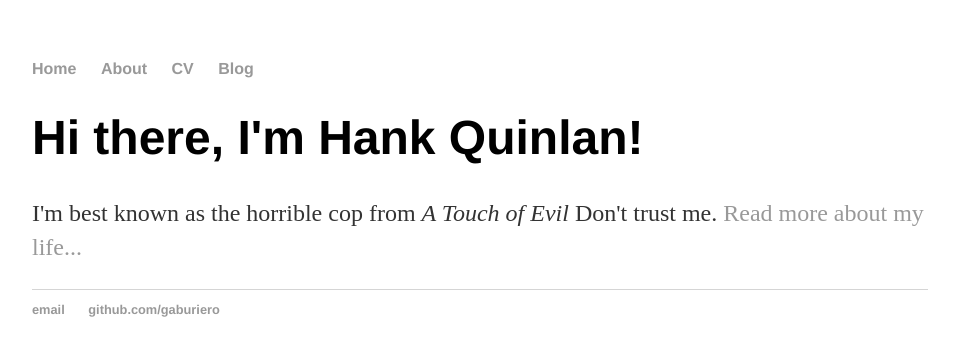
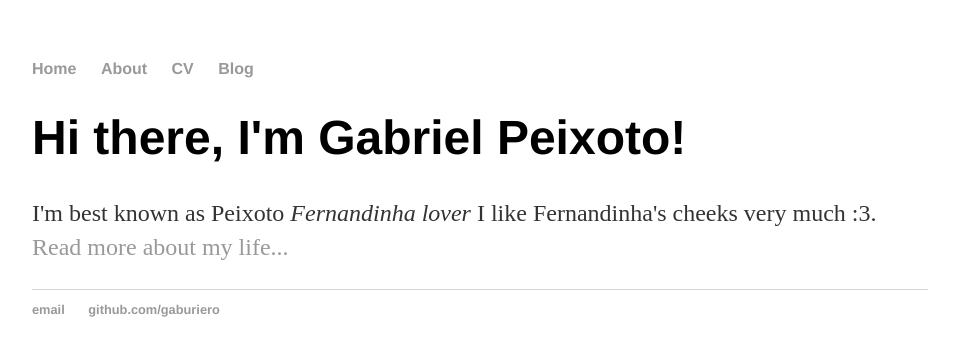
Before and after one commit to gaburiero/gaburiero.github.io, a Jekyll site: the page built from index.html, in a window 1280 px wide. Shown: the top 356 px of the page, without its empty margins (160-1115 px from the left). Built offline with Jekyll 4.4.1, drawn with Linux system fonts in a browser that asks for light colours.

Commit message:
update index.html

```diff
--- a/index.html
+++ b/index.html
@@ -1,8 +1,8 @@
 ---
 layout: default
-title: Hank Quinlan, Horrible Cop
+title: Gabriel Peixoto, Fernandinha Lover
 ---
 <div class="blurb">
-	<h1>Hi there, I'm Hank Quinlan!</h1>
-	<p>I'm best known as the horrible cop from <em>A Touch of Evil</em> Don't trust me. <a href="/about">Read more about my life...</a></p>
+	<h1>Hi there, I'm Gabriel Peixoto!</h1>
+	<p>I'm best known as Peixoto <em>Fernandinha lover</em> I like Fernandinha's cheeks very much :3. <a href="/about">Read more about my life...</a></p>
 </div><!-- /.blurb -->
```
